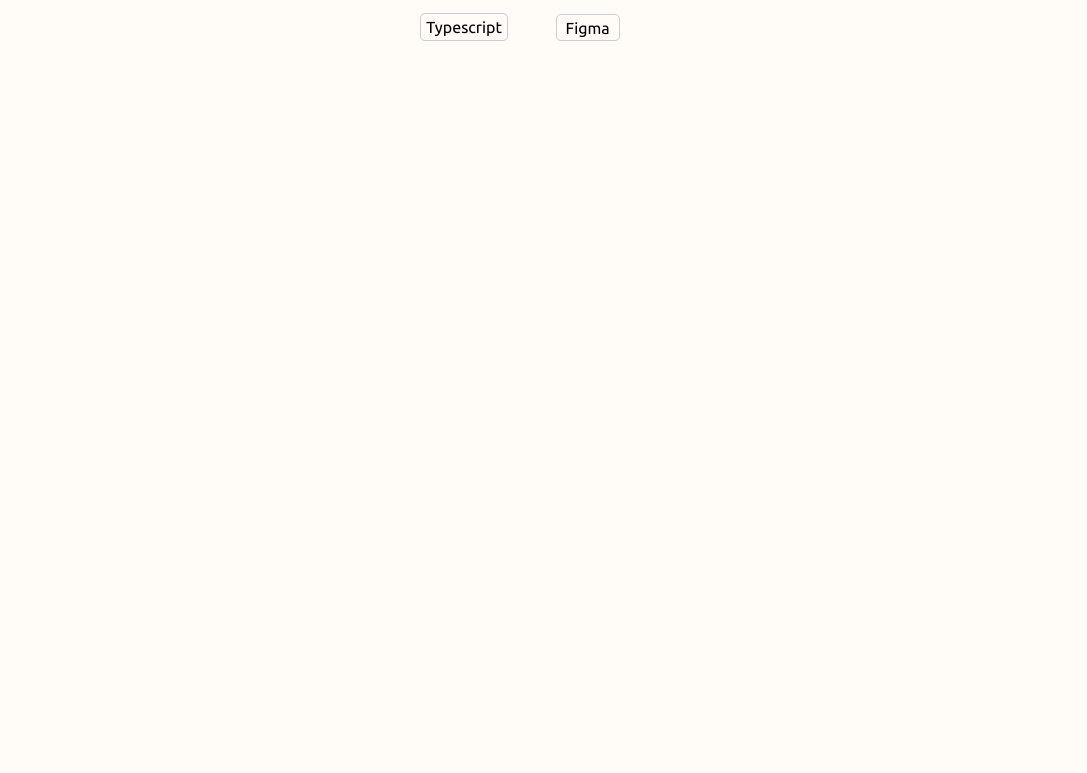
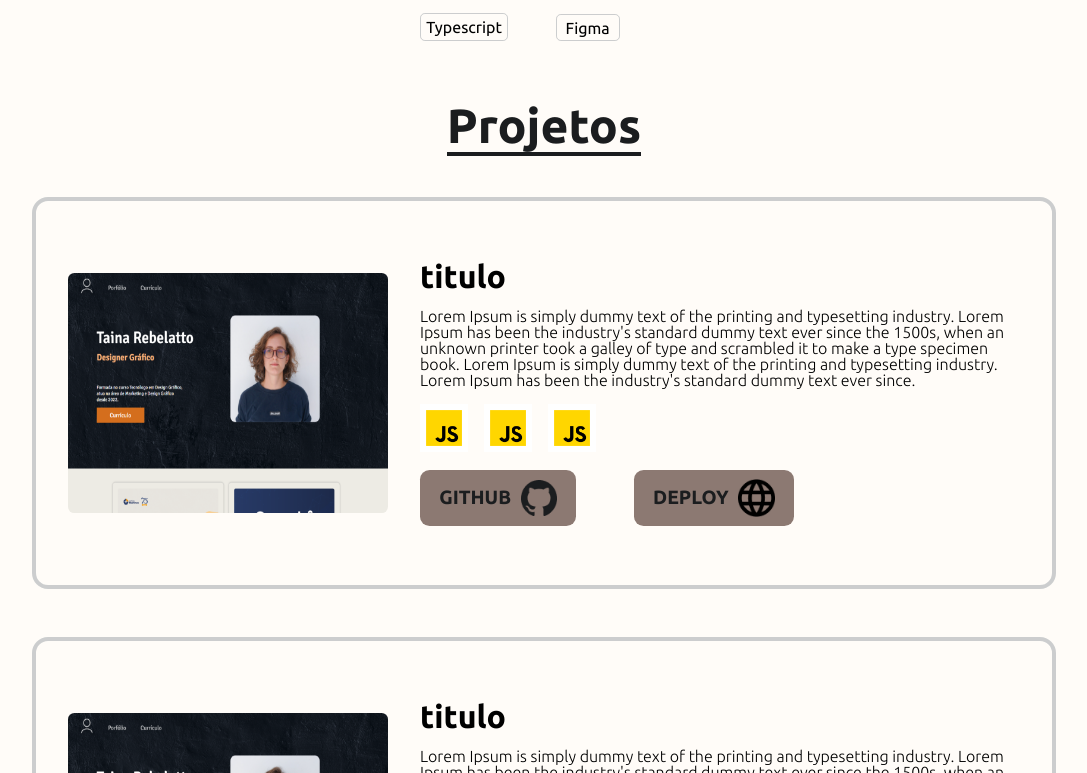
Before and after one commit to SantiagoChiniske/Portfolio, a React (Vite) app in the folder client/: page / in a window 1280 px wide. Shown: the part 1507-2280 px from the top of the page, without its empty margins (96-1183 px from the left). Before the commit the page ends 1608 px from the top, so only its background shows below. Built offline with nearby package versions, Linux system fonts and the light colour scheme.

Commit message:
Criacao parte Projetos e card projetos

```diff
--- a/client/src/App.jsx
+++ b/client/src/App.jsx
@@ -2,6 +2,7 @@ import Header  from "./components/header/header"
 import Start from "./components/start/start"
 import About from "./components/about/about"
 import Tecnologias from "./components/tecnologias/tecnologias"
+import Projetos from "./components/projetos/projetos"
 
 function App() {
 
@@ -11,6 +12,7 @@ function App() {
       <Start/>
       <About/>
       <Tecnologias/>
+      <Projetos/>
 
     </>
   )
--- /dev/null
+++ b/client/src/components/card-projetos/cardprojetos.css
@@ -0,0 +1,43 @@
+.card__projetos{
+    display: flex;
+    justify-content: center;
+    align-items: center;
+    margin: 0 8em;
+    height: 20em;
+    border-radius: 1em;
+    padding: 2em;
+    margin-top: 3em;
+    border: 0.3em solid rgba(154, 159, 165, 0.5);
+}
+
+.card__projetos-img{
+    width: 20em;
+    height: 15em;
+    border-radius: 0.4em;
+}
+
+.card__section{
+    width: 45em;
+    text-align: start;
+    margin-left: 2em;
+}
+
+.card__section-titulo{
+    font-size: 2em;
+    font-weight: 700;
+    font-style: normal;
+}
+.card__section-texto{
+    font-size: 1em;
+    font-weight: 300;
+    font-style: normal;
+    margin-top: 1em;
+}
+
+.card__section-img img{
+    width: 3em;
+    margin: 1em 1em 1em 0;
+}
+.card__section-button{
+    display: flex;
+}
--- /dev/null
+++ b/client/src/components/card-projetos/cardprojetos.jsx
@@ -0,0 +1,35 @@
+import "./cardprojetos.css"
+import Button from "../button/button"
+import ImgGithub from "../../assets/logo-github.png"
+import ImgDeploy from "../../assets/deploy.png"
+
+function CardProjetos ({imagem,titulo,texto,tech1,tech2,tech3,link1,link2}){
+    return(
+        <div className="card__projetos">
+            <img src={imagem} alt="" className="card__projetos-img" />
+
+            <div className="card__section">
+                <h1 className="card__section-titulo">{titulo}</h1>
+                <p className="card__section-texto">{texto}</p>
+                <div className="card__section-img">
+                    <img src={tech1} alt="" />
+                    <img src={tech2} alt="" />
+                    <img src={tech3} alt="" />
+                </div>
+                <div className="card__section-button">
+                    <Button
+                    link={link1}
+                    nome="GITHUB"
+                    imagem={ImgGithub}
+                    />
+                    <Button
+                    link={link2}
+                    nome="DEPLOY"
+                    imagem={ImgDeploy}/>
+                </div>
+            </div>
+        </div>
+    )
+}
+
+export default CardProjetos
--- /dev/null
+++ b/client/src/components/projetos/projetos.css
@@ -0,0 +1,17 @@
+.main__projetos{
+    text-align: center;
+
+}
+
+.main__projetos-titulo{
+    font-size: 3em;
+    font-weight: 700;
+    font-style: normal;
+    color: var(--color-primary);
+}
+.main__projetos-titulo span{
+    border-bottom: 4px solid var(--color-primary);
+}
+.main__projetos-section{
+    height: 35em;
+}
--- /dev/null
+++ b/client/src/components/projetos/projetos.jsx
@@ -0,0 +1,55 @@
+import "./projetos.css"
+import CardProjetos from "../card-projetos/cardprojetos"
+import Projeto1 from "../../assets/trabalho-taina.png"
+import ImgHTML from "../../assets/logo-html.png"
+import ImgCSS from "../../assets/logo-css.png"
+import ImgFigma from "../../assets/logo-figma.png"
+import ImgJS from "../../assets/logo-js.png"
+import ImgReact from "../../assets/logo-react.png"
+import ImgTypescript from "../../assets/logo-typescript.png"
+
+function Projetos () {
+
+    return(
+        <main className="main__projetos">
+            <h1 className="main__projetos-titulo"><span>Projetos </span></h1>
+
+            <section className="main__projetos-section">
+                <CardProjetos
+                    imagem={Projeto1}
+                    titulo="titulo"
+                    texto="Lorem Ipsum is simply dummy text of the printing and typesetting industry. Lorem Ipsum has been the industry's standard dummy text ever since the 1500s, when an unknown printer took a galley of type and scrambled it to make a type specimen book. Lorem Ipsum is simply dummy text of the printing and typesetting industry. Lorem Ipsum has been the industry's standard dummy text ever since."
+                    tech1={ImgJS}
+                    tech2={ImgJS}
+                    tech3={ImgJS}
+                    link1="#"
+                    link2="#"
+                    />
+                    <CardProjetos
+                    imagem={Projeto1}
+                    titulo="titulo"
+                    texto="Lorem Ipsum is simply dummy text of the printing and typesetting industry. Lorem Ipsum has been the industry's standard dummy text ever since the 1500s, when an unknown printer took a galley of type and scrambled it to make a type specimen book. Lorem Ipsum is simply dummy text of the printing and typesetting industry. Lorem Ipsum has been the industry's standard dummy text ever since."
+                    tech1={ImgJS}
+                    tech2={ImgJS}
+                    tech3={ImgJS}
+                    link1="#"
+                    link2="#"
+                    />
+                    <CardProjetos
+                    imagem={Projeto1}
+                    titulo="titulo"
+                    texto="Lorem Ipsum is simply dummy text of the printing and typesetting industry. Lorem Ipsum has been the industry's standard dummy text ever since the 1500s, when an unknown printer took a galley of type and scrambled it to make a type specimen book. Lorem Ipsum is simply dummy text of the printing and typesetting industry. Lorem Ipsum has been the industry's standard dummy text ever since."
+                    tech1={ImgJS}
+                    tech2={ImgJS}
+                    tech3={ImgJS}
+                    link1="#"
+                    link2="#"
+                    />
+
+            </section>
+        </main>
+    )
+}
+
+
+export default Projetos
```
Also changed, not shown: client/src/assets/deploy.png (added), client/src/assets/trabalho-taina.png (added).
